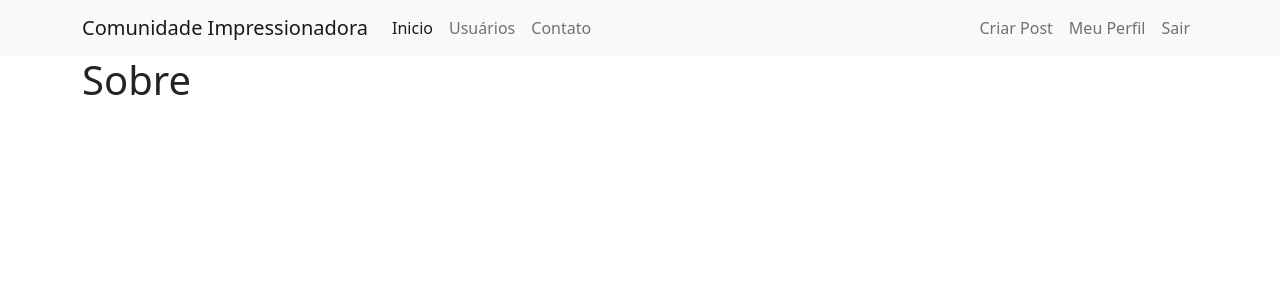
After one commit to SamuelLima0610/Site-Flask-Python-posts, a Flask app: page /perfil in a window 1280 px wide. The commit adds this page. Shown: the top 300 px of the page. Run offline with Flask 2, Linux system fonts and the light colour scheme; a user stored in the database is signed in.

Commit message:
Área do usuário

```diff
--- a/comunidadeimpressionadora/__init__.py
+++ b/comunidadeimpressionadora/__init__.py
@@ -12,6 +12,9 @@ bcrypt = Bcrypt(app)
 
 database = SQLAlchemy(app)
 login_manager = LoginManager(app)
+login_manager.login_view = 'login'
+login_manager.login_message = 'Por favor, realize o login!'
+login_manager.login_message_category = 'alert-info'
 
 
 from comunidadeimpressionadora import routes
--- a/comunidadeimpressionadora/routes.py
+++ b/comunidadeimpressionadora/routes.py
@@ -2,7 +2,7 @@ from flask import render_template, redirect, request, flash, url_for
 from comunidadeimpressionadora import app, database, bcrypt
 from comunidadeimpressionadora.forms import FormLogin, FormCriarConta
 from comunidadeimpressionadora.models import User
-from flask_login import login_user
+from flask_login import login_user, logout_user, current_user, login_required
 
 
 lista_usuarios = ['Samuel', 'Joao']
@@ -19,6 +19,7 @@ def contact():
 
 
 @app.route("/lista-usuarios")
+@login_required
 def users():
     return render_template('usuarios.html', lista_usuarios=lista_usuarios)
 
@@ -33,6 +34,9 @@ def login():
         if user and bcrypt.check_password_hash(user.password, form_login.senha.data):
             flash(f"Login feito com sucesso!Email: {form_login.email.data}", 'alert-success')
             login_user(user, remember=False)
+            par_next = request.args.get('next')
+            if par_next:
+                return redirect(par_next)
             return redirect(url_for('home'))
         else:
             flash(f"Falha no login!Email ou senha incorreta", 'alert-danger')
@@ -46,3 +50,23 @@ def login():
         flash(f"Conta criada com sucesso!Email: {form_criar_conta.email.data}", 'alert-success')
         return redirect(url_for('home'))
     return render_template('login.html', form_login=form_login, form_criar_conta=form_criar_conta)
+
+
+@app.route("/perfil")
+@login_required
+def perfil():
+    return render_template('perfil.html')
+
+
+@app.route("/logout")
+@login_required
+def logout():
+    logout_user()
+    flash("Saída com sucesso!", 'alert-success')
+    return redirect(url_for('home'))
+
+
+@app.route("/post/create")
+@login_required
+def create_post():
+    return render_template('createpost.html')
--- /dev/null
+++ b/comunidadeimpressionadora/templates/createpost.html
@@ -0,0 +1,6 @@
+{% extends 'base.html' %}
+{% block body %}
+    <div class="container">
+        <h1>Sobre</h1>
+    </div>
+{% endblock %}
--- a/comunidadeimpressionadora/templates/navbar.html
+++ b/comunidadeimpressionadora/templates/navbar.html
@@ -17,12 +17,24 @@
         </li>
       </ul>
       <ul class="navbar-nav d-flex">
-        <li class="nav-item">
-          <a class="nav-link" href="{{url_for('login')}}">Login</a>
-        </li>
-        <li class="nav-item">
-          <a class="nav-link" href="{{url_for('login')}}">Criar conta</a>
-        </li>
+        {% if current_user.is_authenticated %}
+            <li class="nav-item">
+              <a class="nav-link" href="{{ url_for('create_post') }}">Criar Post</a>
+            </li>
+            <li class="nav-item">
+              <a class="nav-link" href="{{ url_for('perfil') }}">Meu Perfil</a>
+            </li>
+            <li class="nav-item">
+              <a class="nav-link" href="{{ url_for('logout') }}">Sair</a>
+            </li>
+        {% else %}
+          <li class="nav-item">
+            <a class="nav-link" href="{{ url_for('login') }}">Login</a>
+          </li>
+          <li class="nav-item">
+            <a class="nav-link" href="{{ url_for('login') }}">Criar Conta</a>
+          </li>
+        {% endif %}
       </ul>
     </div>
   </div>
--- /dev/null
+++ b/comunidadeimpressionadora/templates/perfil.html
@@ -0,0 +1,6 @@
+{% extends 'base.html' %}
+{% block body %}
+    <div class="container">
+        <h1>Sobre</h1>
+    </div>
+{% endblock %}
```
